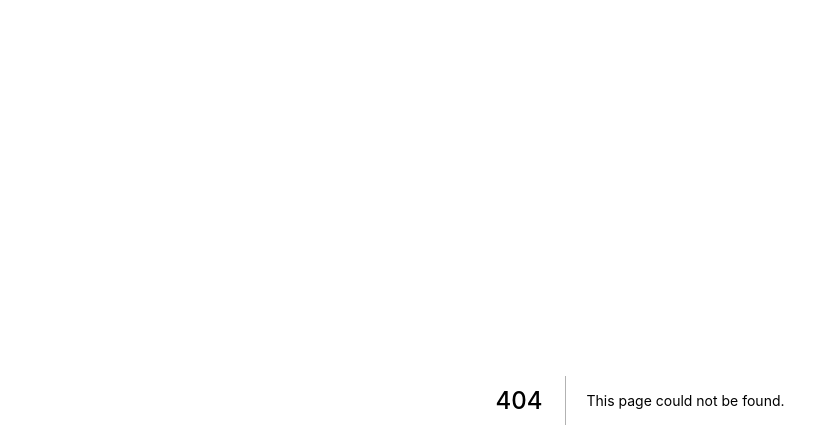
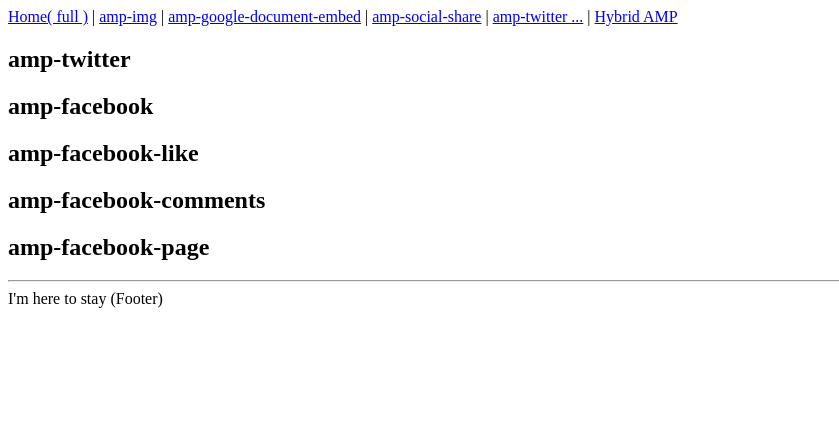
Before and after one commit to oriverk/next-ts-amp, a Next.js app: page /sns in a window 1280 px wide. Before the commit this address had no page. Shown: the top 448 px of the page, without its empty margins (0-839 px from the left). Built offline with nearby package versions, Linux system fonts and the light colour scheme.

Commit message:
add amp-twitterm amp-facebook ...

```diff
--- a/src/components/Layout.tsx
+++ b/src/components/Layout.tsx
@@ -35,6 +35,10 @@
           <a>amp-social-share</a>
         </Link>{' '}
         |{' '}
+        <Link href='/sns'>
+          <a>amp-twitter ...</a>
+        </Link>{' '}
+        |{' '}
         <Link href='/hybrid'>
           <a>Hybrid AMP</a>
         </Link>
--- /dev/null
+++ b/src/pages/sns.tsx
@@ -0,0 +1,49 @@
+import React from 'react'
+// import Link from 'next/link'
+import Layout from '../components/Layout'
+import { useAmp } from 'next/amp'
+
+export const config = {
+  amp: true
+}
+
+export default function AmpGoogleDocumentEmbed() {
+  const isAmp = useAmp()
+  return (
+    <React.Fragment>
+      <Layout isAmp={isAmp}>
+        <div className='content'>
+          <h2>amp-twitter</h2>
+          <amp-twitter width='375' height='472' layout='responsive' data-tweetid='1308103704390676481' >
+          </amp-twitter>
+        </div>
+        <div className='content'>
+          <h2>amp-facebook</h2>
+          <amp-facebook width='552' height='310' layout='responsive'
+            data-href='https://www.facebook.com/ParksCanada/posts/1712989015384373'>
+          </amp-facebook>
+        </div>
+        <div className='content'>
+          <h2>amp-facebook-like</h2>
+          <amp-facebook-like width='90' height='20' layout='fixed' data-layout='button_count'
+            data-href='https://www.facebook.com/testesmegadivertidos/'
+          >
+          </amp-facebook-like>
+        </div>
+        <div className='content'>
+          <h2>amp-facebook-comments</h2>
+          <amp-facebook-comments width='486' height='657' layout='responsive'
+            data-href='http://www.directlyrics.com/adele-25-complete-album-lyrics-news.html'>
+          </amp-facebook-comments>
+        </div>
+        <div className='content'>
+          <h2>amp-facebook-page</h2>
+          <amp-facebook-page width='340' height='130' layout='fixed'
+            data-hide-cover='true' data-href='https://www.facebook.com/imdb/'
+          >
+          </amp-facebook-page>
+        </div>
+      </Layout>
+    </React.Fragment>
+  )
+}
```
Also changed, not shown: amp.d.ts (+20 -1 lines).
